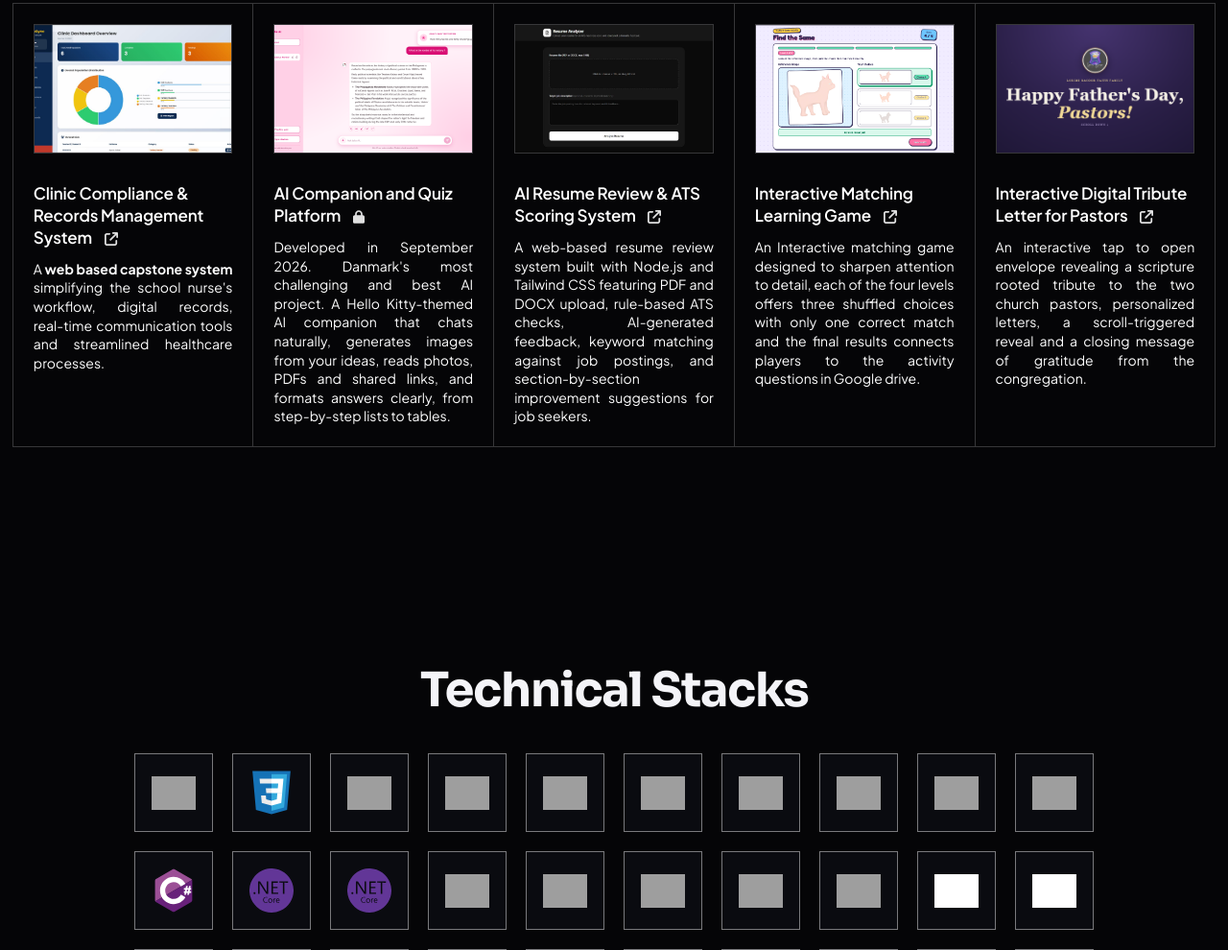
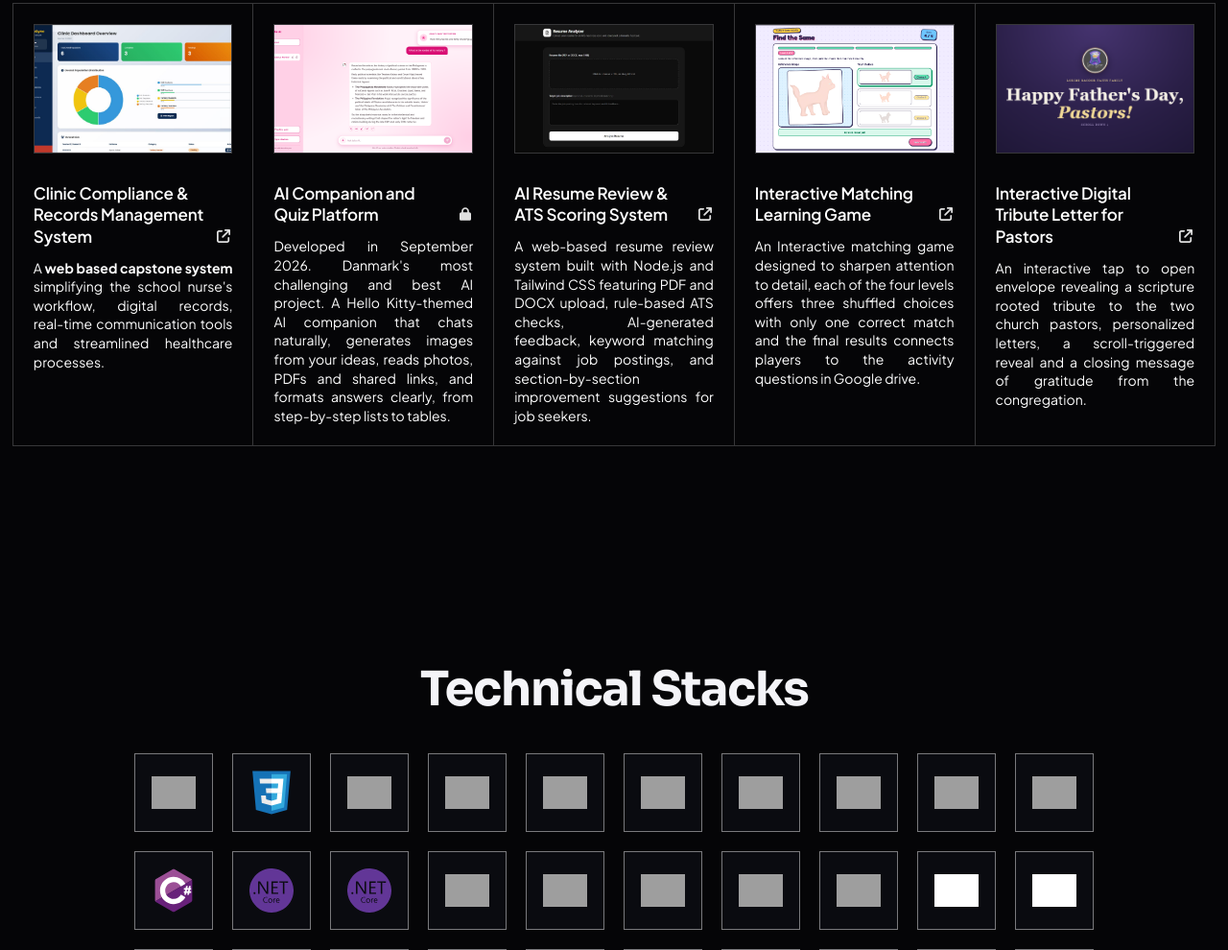
Before and after one commit to danmarkdev/Portfolio, a plain HTML site: page index.html in a window 1280 px wide. Shown: the part 1753-2743 px from the top of the page at 96% size. Drawn offline with Linux system fonts and the light colour scheme; grey boxes are pictures that could not be loaded.

Commit message:
Update style.css

```diff
--- a/style.css
+++ b/style.css
@@ -2540,20 +2540,27 @@ html,body{overflow-x:clip;max-width:100%}
 }
 
 .project-title-row{
+  display:flex;
+  align-items:flex-end;
+  align-items:last baseline;
+  justify-content:flex-start;
+  gap:8px;
+  line-height:1.3;
+}
+.project-title-row .project-card-title{
   display:block;
-  line-height:1.3;
-}
-.project-title-row .project-card-title{display:inline}
+  min-width:0;
+}
 .project-title-row .project-link-icon{
   display:inline-flex;
   align-items:center;
   justify-content:center;
+  flex-shrink:0;
   width:auto;
   height:auto;
-  margin-left:8px;
+  margin:0 0 3px 0;
   padding:2px;
   border-radius:0;
-  vertical-align:-2px;
   color:rgba(255,255,255,.88);
 }
 .project-title-row .project-link-icon:hover{color:#ffffff;transform:none}
```
